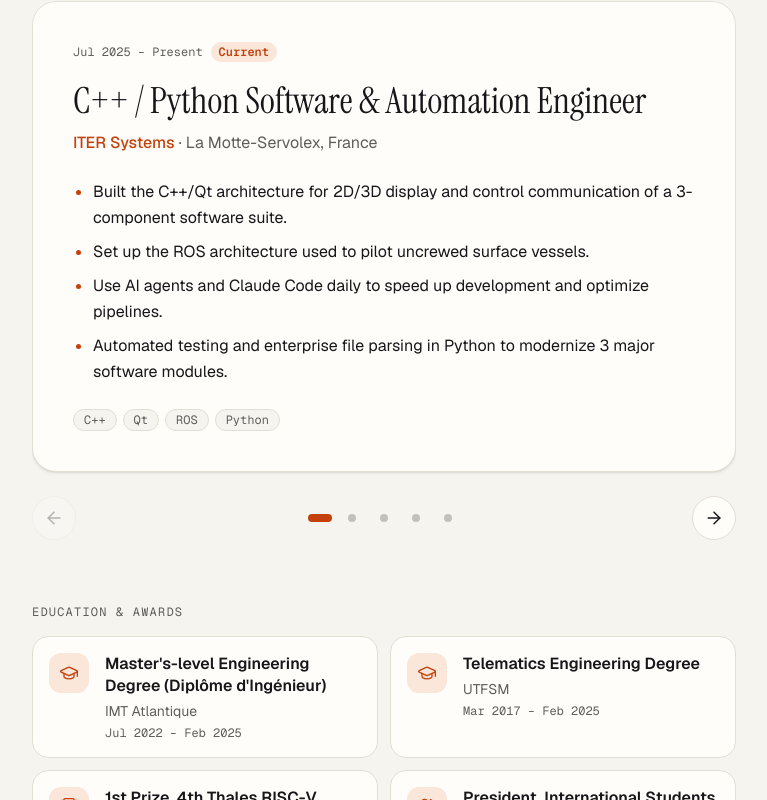
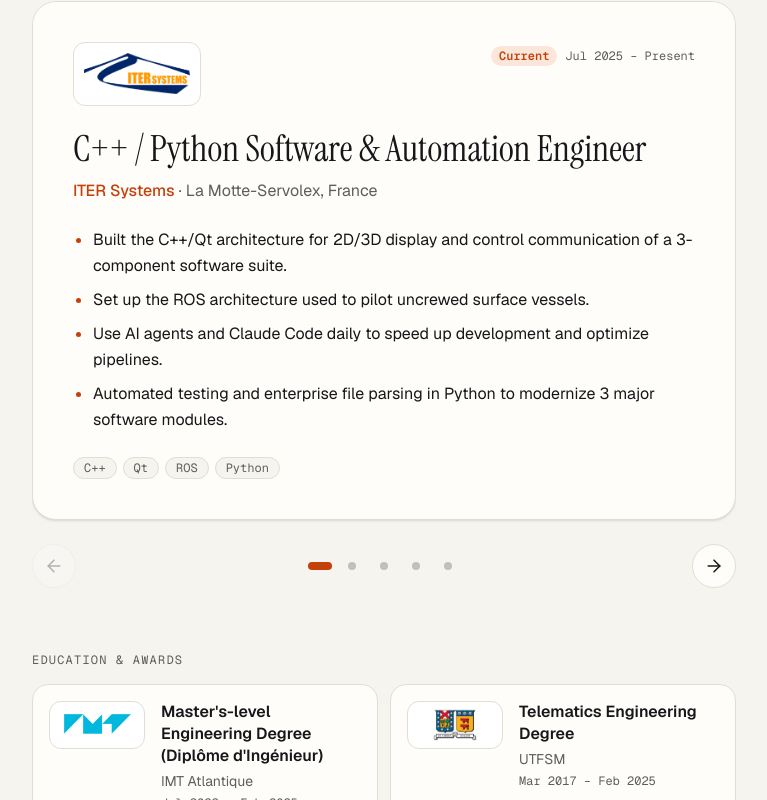
Before and after one commit to Opeiz/opeiz.com, a Next.js app: page / in a window 1280 px wide. Shown: the part 1120-1920 px from the top of the page, without its empty margins (256-1023 px from the left). Built offline with nearby package versions, Linux system fonts and the light colour scheme.

Commit message:
feat: show logos in experience cards and education grid
Co-Authored-By: Claude Opus 5.5 <noreply@anthropic.com>

```diff
--- a/src/app/page.tsx
+++ b/src/app/page.tsx
@@ -4,6 +4,7 @@ import Link from "next/link";
 import { ExperienceCarousel } from "@/components/ExperienceCarousel";
 import { VisionLab } from "@/components/VisionLab";
 import { Icon } from "@/components/Icon";
+import { OrgLogo } from "@/components/OrgLogo";
 import { cv, formatRange, type IconName } from "@/data/cv";
 
 // The home page ("/"): one page that scrolls through 5 sections.
@@ -93,13 +94,9 @@ export default function Home() {
 
           <h3 className="mt-16 mb-4 font-mono text-xs tracking-widest text-muted uppercase">Education & awards</h3>
           <ul className="grid gap-3 md:grid-cols-2">
-            {[
-              ...cv.education.map((e) => ({ entry: e, icon: "graduation" as IconName })),
-              ...cv.projects.map((e) => ({ entry: e, icon: "trophy" as IconName })),
-              ...cv.activities.map((e) => ({ entry: e, icon: "users" as IconName })),
-            ].map(({ entry, icon }) => (
+            {[...cv.education, ...cv.projects, ...cv.activities].map((entry) => (
               <li key={entry.slug} className="flex gap-4 rounded-2xl border border-border bg-surface p-4">
-                <IconBadge name={icon} />
+                <OrgLogo src={entry.logo} org={entry.org} />
                 <div>
                   <p className="leading-snug font-semibold">{entry.title}</p>
                   <p className="mt-1 text-sm text-muted">{entry.org}</p>
--- a/src/components/ExperienceCarousel.tsx
+++ b/src/components/ExperienceCarousel.tsx
@@ -2,6 +2,7 @@
 
 import { ArrowLeft, ArrowRight } from "lucide-react";
 import { useEffect, useRef, useState } from "react";
+import { OrgLogo } from "@/components/OrgLogo";
 import { formatRange, type Entry } from "@/data/cv";
 
 /**
@@ -73,15 +74,17 @@ export function ExperienceCarousel({ entries }: { entries: Entry[] }) {
             aria-label={`${i + 1} of ${entries.length}: ${entry.org}`}
             className="w-[88%] shrink-0 snap-start rounded-3xl border border-border bg-surface p-6 shadow-sm md:w-full md:p-10"
           >
-            <div className="flex flex-wrap items-center gap-2 font-mono text-xs text-muted">
-              <span>{formatRange(entry.start, entry.end)}</span>
-              {entry.end === null && (
-                <span className="rounded-full bg-accent-soft px-2 py-0.5 font-semibold text-accent">
-                  Current
-                </span>
-              )}
+            {/* Top row: logo on the left, dates (+ "Current") on the right */}
+            <div className="flex items-start justify-between gap-3">
+              <OrgLogo src={entry.logo} org={entry.org} size="lg" />
+              <div className="flex flex-wrap items-center justify-end gap-2 pt-1 text-right font-mono text-xs text-muted">
+                {entry.end === null && (
+                  <span className="rounded-full bg-accent-soft px-2 py-0.5 font-semibold text-accent">Current</span>
+                )}
+                <span>{formatRange(entry.start, entry.end)}</span>
+              </div>
             </div>
-            <h3 className="mt-4 font-display text-2xl leading-tight md:text-4xl">{entry.title}</h3>
+            <h3 className="mt-5 font-display text-2xl leading-tight md:text-4xl">{entry.title}</h3>
             <p className="mt-2 font-medium text-accent">
               {entry.org} <span className="font-normal text-muted">· {entry.location}</span>
             </p>
```
